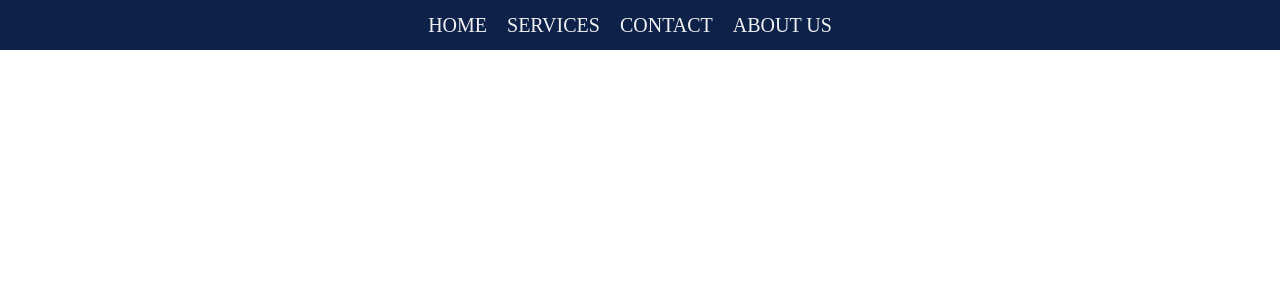
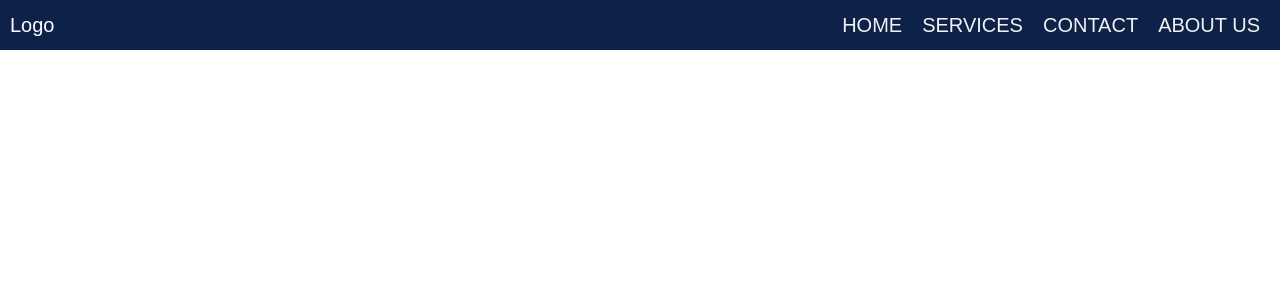
Before and after one commit to luizlopes12/Menu-react, a React (Create React App) app: page / in a window 1280 px wide. Shown: the top 300 px of the page. Built offline with nearby package versions, Linux system fonts and the light colour scheme.

Commit message:
ajustes pra parecer um header padrao

```diff
--- a/src/global/GlobalStyle.js
+++ b/src/global/GlobalStyle.js
@@ -5,6 +5,7 @@ export const GlobalStyle = createGlobalStyle`
     margin: 0;
     padding: 0;
     box-sizing: border-box;
+    font-family: sans-serif;
     }
     body{
         overflow: hidden;
--- a/src/header/Header.jsx
+++ b/src/header/Header.jsx
@@ -1,5 +1,7 @@
 import { useState, useEffect } from 'react';
 import {
+    Container,
+    Logo,
     Nav,
     NavList,
     NavLink,
@@ -24,7 +26,8 @@ const Header = () => {
         }
     }, [])
     return (
-        <>
+        <Container>
+            <Logo>Logo</Logo>
             <Nav>
                 {(toggleMenu || screenWidth > 500) && (
                 <NavList>
@@ -37,7 +40,7 @@ const Header = () => {
                 }
                     <NavButton onClick={toggleNav}>BTN</NavButton>
             </Nav>
-        </>
+        </Container>
 
     );
 }
--- a/src/header/style.js
+++ b/src/header/style.js
@@ -1,11 +1,26 @@
 import styled from "styled-components";
 
+export const Container = styled.section`
+    background-color: #0D2149;
+    display: flex;
+    justify-content: space-between;
+    align-items: center;
+    height: 50px;
+`;
+
+export const Logo = styled.div`
+    z-index: 999;
+    color: #fff;
+    font-size: 20px;
+    margin-left: 10px;
+`;
 export const Nav = styled.nav`
-    position: fixed;
     top: 0;
-    width: 100%;
     height: 50px;
-    background-color: #0D2149;
+    @media screen and (max-width: 500px) {
+        position: absolute;
+        width: 100vw;
+    }
 `;
 export const NavList = styled.ul`
     list-style: none;
```
